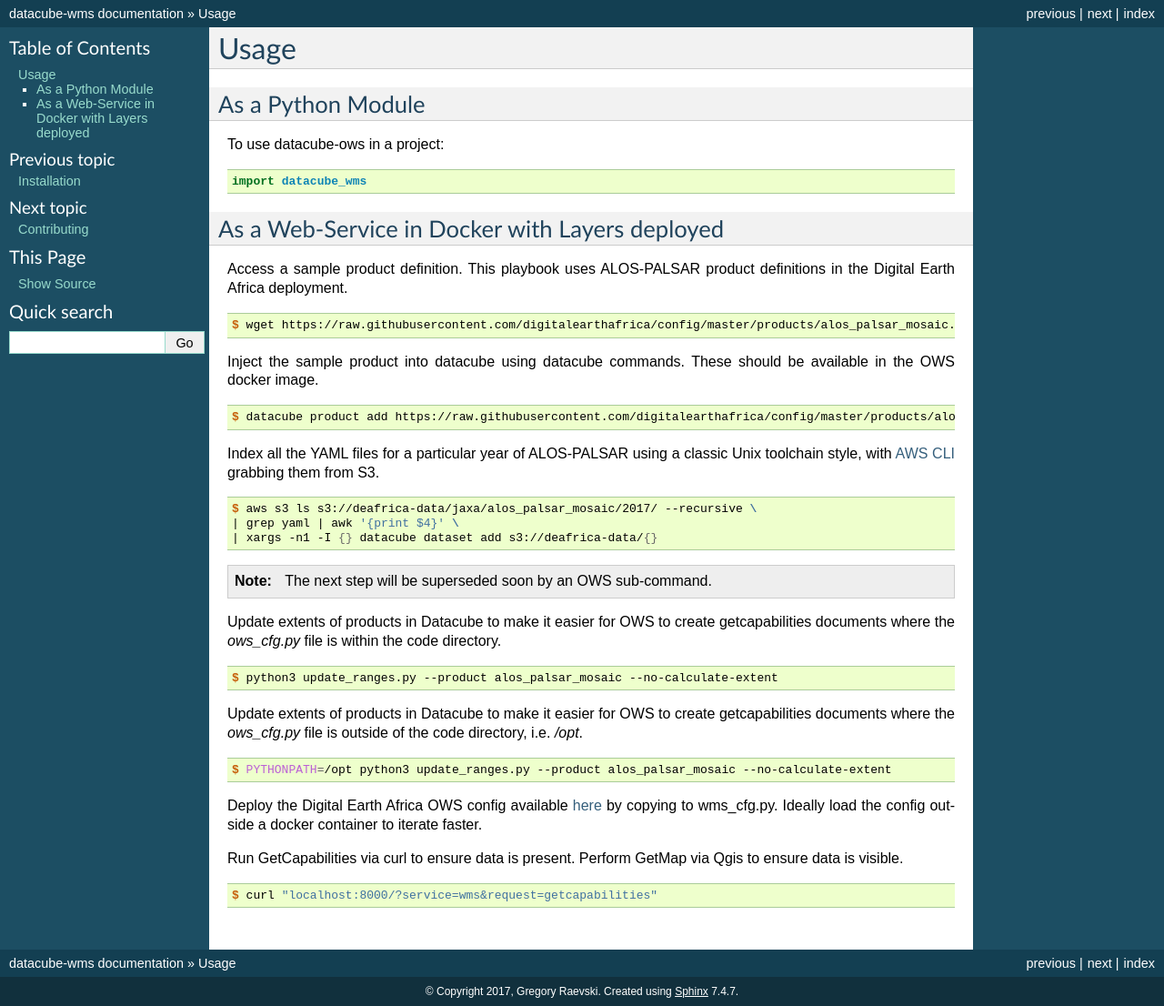
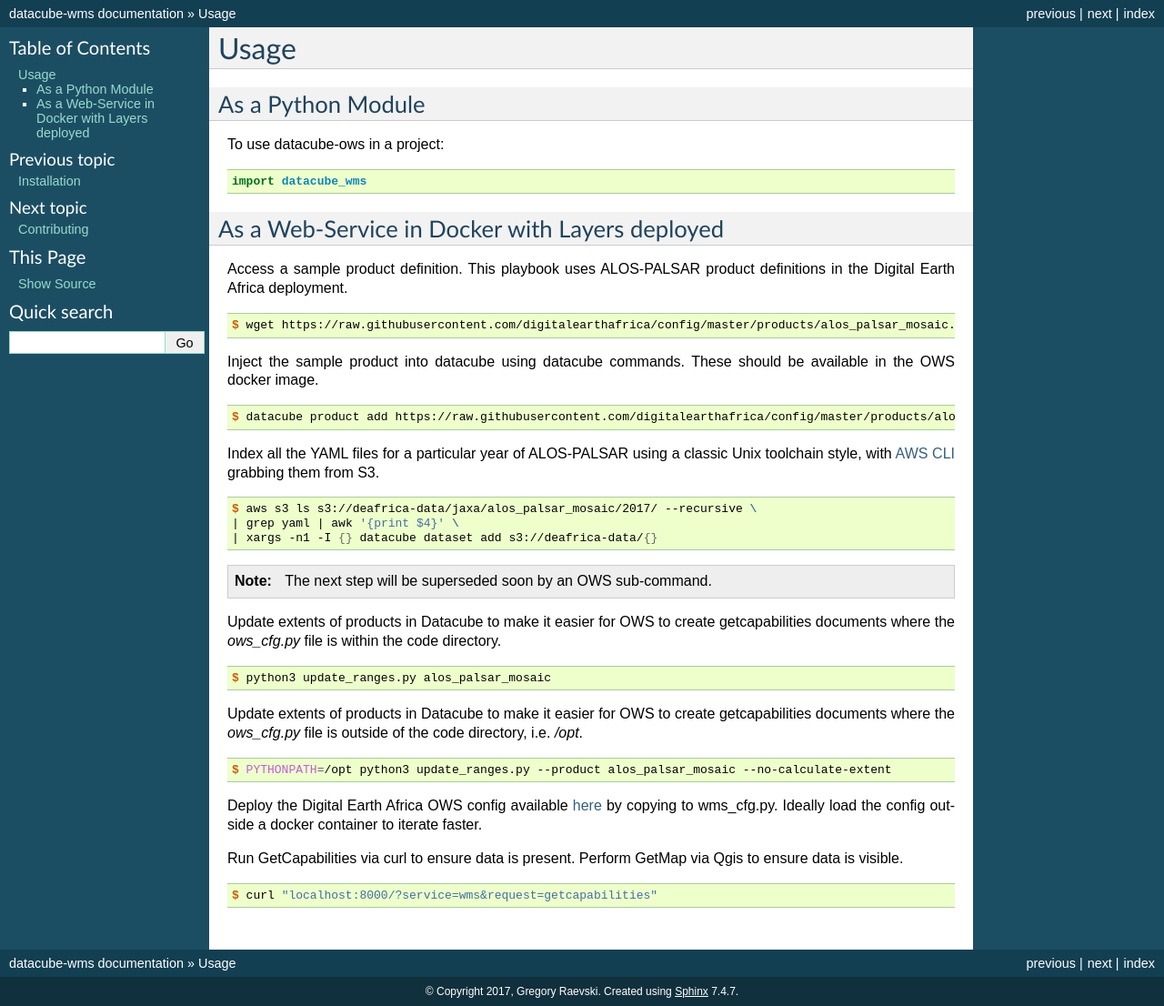
Before and after one commit to opendatacube/datacube-ows, a Sphinx documentation site: the page built from docs/usage.rst, in a window 1280 px wide. Shown: the whole page at 91% size. Built offline with Sphinx 7.4.7, drawn with Linux system fonts in a browser that asks for light colours; the version number could not be read and is left out.

Commit message:
Update update_ranges instruction

```diff
--- a/docs/usage.rst
+++ b/docs/usage.rst
@@ -42,7 +42,7 @@ Update extents of products in Datacube to make it easier for OWS to create getca
 
 .. code-block:: console
 
-    $ python3 update_ranges.py --product alos_palsar_mosaic --no-calculate-extent
+    $ python3 update_ranges.py alos_palsar_mosaic
 
 Update extents of products in Datacube to make it easier for OWS to create getcapabilities documents where the `ows_cfg.py` file is outside of the code directory, i.e. `/opt`.
 
```
